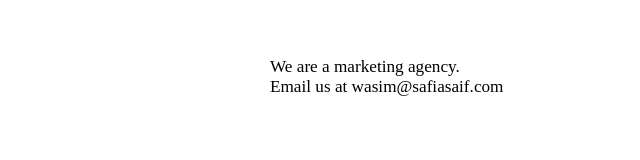
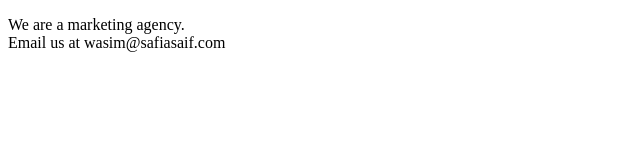
Before and after one commit to wasim-ullah/sa, a plain HTML site: page index.html in a window 1280 px wide. Shown: the whole page, without its empty margins (0-640 px from the left). Drawn offline with Linux system fonts and the light colour scheme.

Commit message:
Update index.html

```diff
--- a/index.html
+++ b/index.html
@@ -1,27 +1,9 @@
 <!DOCTYPE html>
 <html>
 <head>
-  <style>
-    .wrapper {
-	width: 90%;
-	max-width: 740px;
-	margin: 0 auto;
-	padding: 2rem 0;
-}
-
-h1 {
-	font-size: calc(1.5rem + .5vw);
-}
-
-p {
-	font-size: calc(.875rem + .25vw);
-}
-    </style>
 </head>
 <body>
-  <div class="wrapper">
 <p>We are a marketing agency.<br>
 Email us at wasim@safiasaif.com</p>
-  </div>
 </body>
 </html>
```
